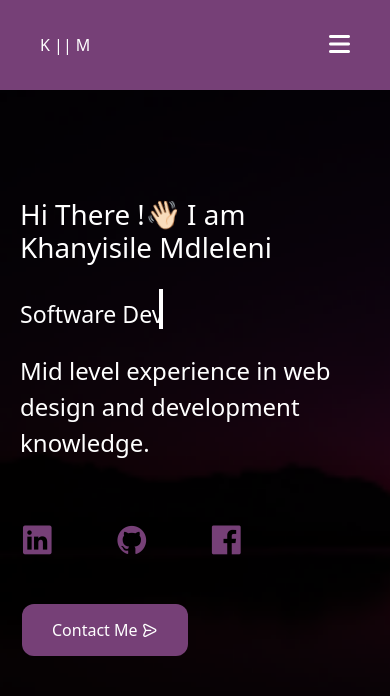
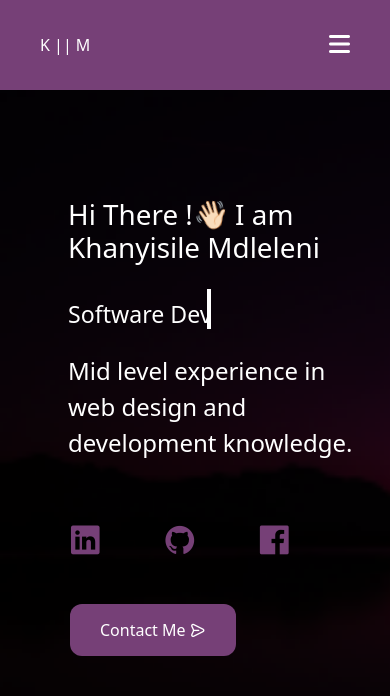
Before and after one commit to Khanyisile-Mdleleni/Portfolio, a React (Vite) app in the folder react-portfolio/: page / in a window 390 px wide. Shown: the top 696 px of the page. Built offline with nearby package versions, Linux system fonts and the light colour scheme.

Commit message:
Home page padding adjusted for mobile version

```diff
--- a/react-portfolio/src/App.css
+++ b/react-portfolio/src/App.css
@@ -218,6 +218,11 @@ nav ul li a {
 
     }
 
+    #home-container{
+
+        padding-left: 60px;
+
+      }
     #icons li {
         padding-bottom: 15px;
         padding-top: 1rem;
```
